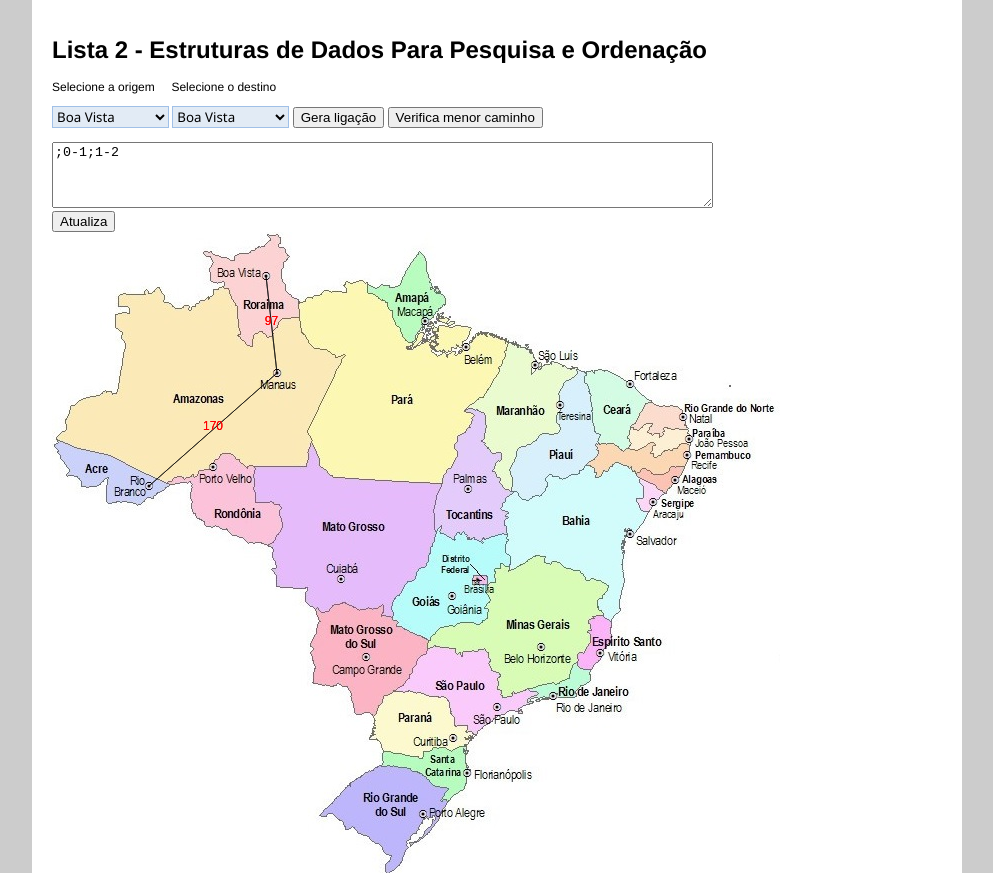
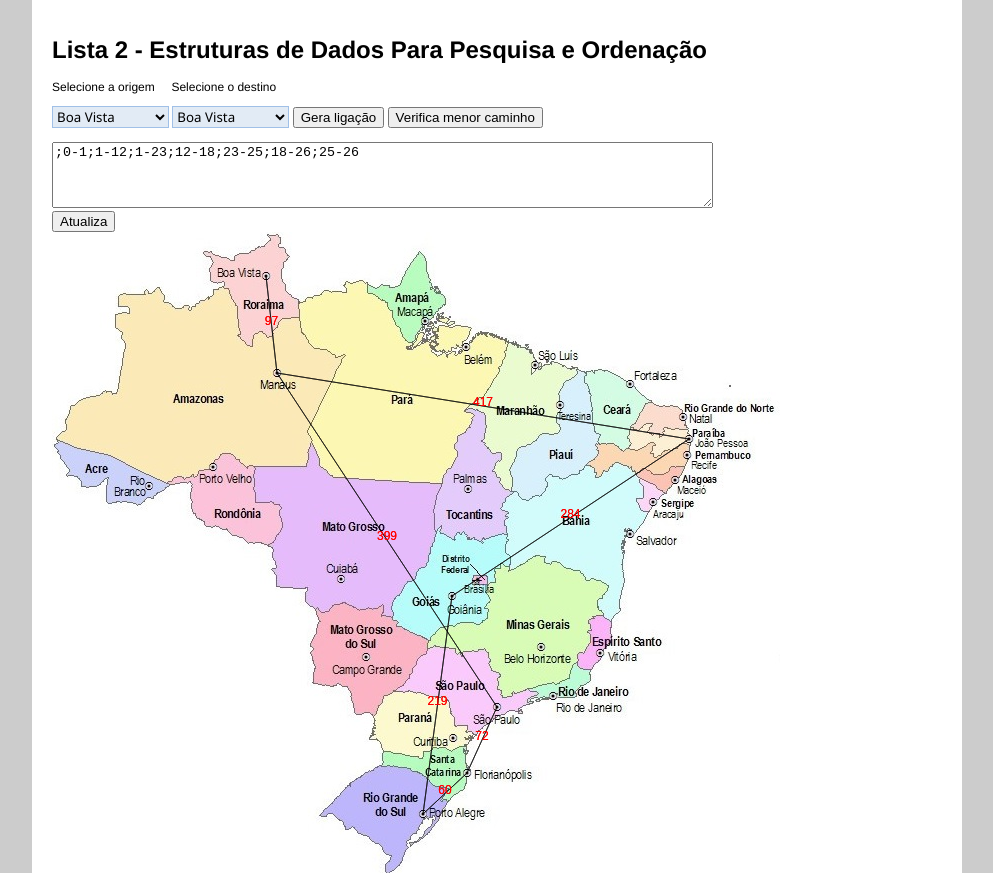
Before and after one commit to DanielMeireles/EDPO-Lista_2, a plain HTML site: page lista_2.html in a window 1280 px wide. Shown: the top 873 px of the page, without its empty margins (143-1136 px from the left). Drawn offline with Linux system fonts and the light colour scheme.

Commit message:
Fixado valor para teste entre Boa Vista e Porto Alegre

```diff
--- a/lista_2.html
+++ b/lista_2.html
@@ -17,7 +17,7 @@
       <input type="button" value="Verifica menor caminho" onclick="calculoMenorCaminho()">
       </br></br>
       <form id="fadj" name="fadj">
-      <textarea id="txtadj" name="txtadj" cols="80" rows="4">;0-1;1-2</textarea>
+      <textarea id="txtadj" name="txtadj" cols="80" rows="4">;0-1;1-12;1-23;12-18;23-25;18-26;25-26</textarea>
       <div></div>
       <button id="btnRun" name="btnRun" >Atualiza</button>
       </form>
```
